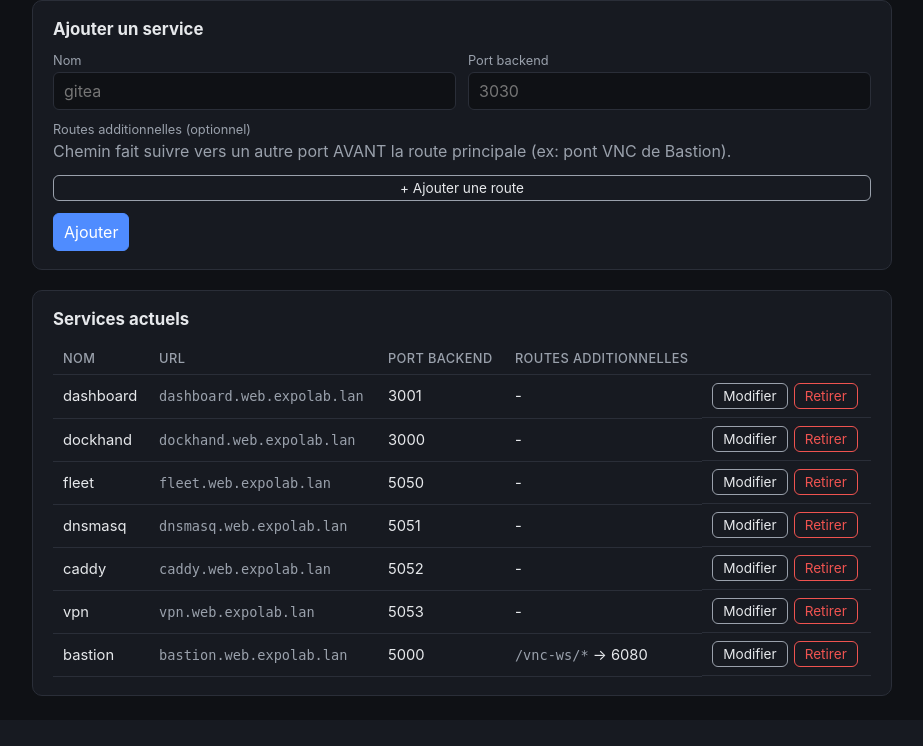
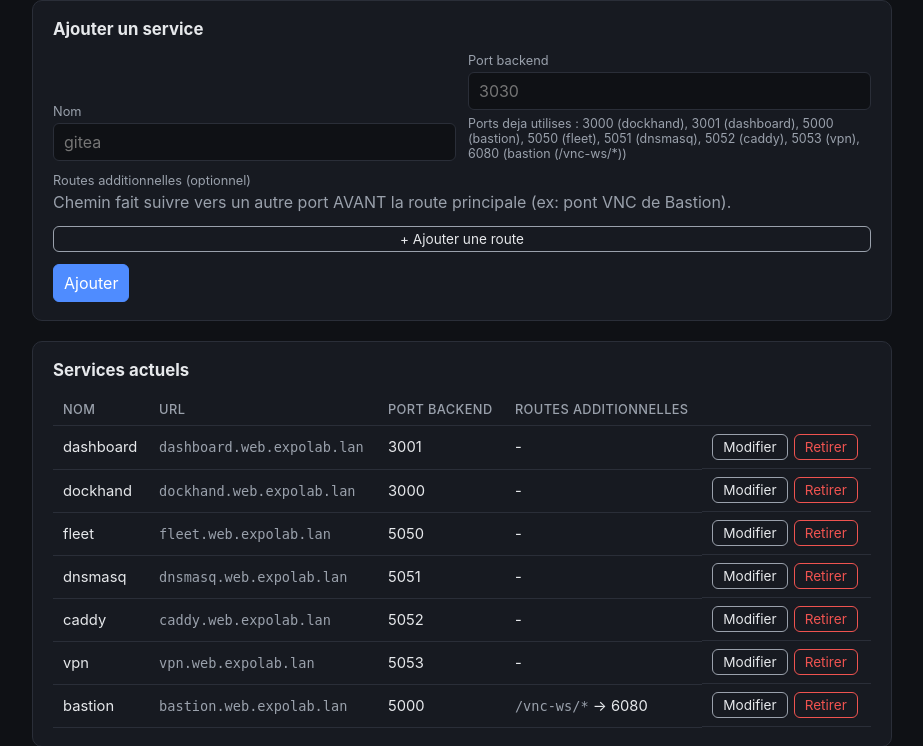
Before and after one commit to nopalpite/expolab, a Flask app: page / in a window 1280 px wide. Shown: the part 93-839 px from the top of the page, without its empty margins (178-1101 px from the left). Before the commit the page ends 789 px from the top, so only its background shows below. Run offline with Flask 3, Linux system fonts and the light colour scheme.

Commit message:
Rend explicite et bloque les conflits de port backend dans caddy-admin
Jusqu'ici rien n'empechait de creer/modifier un service avec un
backend_port deja utilise par un autre (service principal ou
extra_route) - silencieusement accepte cote services.yaml. Ajoute :
- validation serveur (POST/PUT), erreur claire nommant qui utilise deja
  le port ("Port 5051 deja utilise par 'dnsmasq'")
- liste "Ports deja utilises" affichee sous le champ du formulaire
- contour rouge en direct sur le champ des qu'un port en conflit est
  tape, avant meme la soumission

Teste en reel : creation refusee sur un port de service existant et sur
un port d'extra_route existant, aucune entree test n'a fuite dans
services.yaml.

Co-Authored-By: Claude Sonnet 5 <noreply@anthropic.com>

```diff
--- a/caddy-admin/app.py
+++ b/caddy-admin/app.py
@@ -56,6 +56,18 @@ def parse_extra_routes(raw) -> tuple[list[dict] | None, str | None]:
 def load_services() -> dict:
     with open(SERVICES_PATH) as f:
         return yaml.safe_load(f) or {"services": []}
+
+
+def used_ports(services: list[dict], exclude_name: str | None = None) -> dict[int, str]:
+    """port -> description de qui l'utilise deja (service principal ou extra_route)."""
+    used = {}
+    for s in services:
+        if s["name"] == exclude_name:
+            continue
+        used[s["backend_port"]] = s["name"]
+        for route in s.get("extra_routes", []):
+            used[route["backend_port"]] = f"{s['name']} ({route['path']})"
+    return used
 
 
 def save_services(data: dict) -> None:
@@ -134,6 +146,13 @@ def api_services_create():
     if any(s["name"] == name for s in services):
         return jsonify({"error": f"'{name}' existe deja"}), 409
 
+    used = used_ports(services)
+    if port in used:
+        return jsonify({"error": f"Port {port} deja utilise par '{used[port]}'"}), 409
+    for route in extra_routes:
+        if route["backend_port"] in used:
+            return jsonify({"error": f"Port {route['backend_port']} (route {route['path']}) deja utilise par '{used[route['backend_port']]}'"}), 409
+
     entry = {"name": name, "backend_port": port}
     if extra_routes:
         entry["extra_routes"] = extra_routes
@@ -168,6 +187,13 @@ def api_services_update(name: str):
     if target is None:
         return jsonify({"error": f"'{name}' introuvable"}), 404
 
+    used = used_ports(services, exclude_name=name)
+    if port in used:
+        return jsonify({"error": f"Port {port} deja utilise par '{used[port]}'"}), 409
+    for route in extra_routes:
+        if route["backend_port"] in used:
+            return jsonify({"error": f"Port {route['backend_port']} (route {route['path']}) deja utilise par '{used[route['backend_port']]}'"}), 409
+
     target["backend_port"] = port
     if extra_routes:
         target["extra_routes"] = extra_routes
--- a/caddy-admin/static/app.js
+++ b/caddy-admin/static/app.js
@@ -1,5 +1,38 @@
 let editingName = null;
 let servicesByName = {};
+let usedPorts = {};
+
+function computeUsedPorts(services) {
+    const used = {};
+    services.forEach(s => {
+        used[s.backend_port] = s.name;
+        (s.extra_routes || []).forEach(r => {
+            used[r.backend_port] = `${s.name} (${r.path})`;
+        });
+    });
+    return used;
+}
+
+function renderUsedPortsHint() {
+    const hint = document.getElementById("used-ports-hint");
+    const entries = Object.entries(usedPorts)
+        .filter(([port]) => !editingName || usedPorts[port] !== editingName)
+        .sort((a, b) => a[0] - b[0]);
+    hint.textContent = entries.length
+        ? "Ports deja utilises : " + entries.map(([port, who]) => `${port} (${who})`).join(", ")
+        : "";
+}
+
+function checkPortConflict() {
+    const field = document.getElementById("backend_port");
+    const port = parseInt(field.value, 10);
+    const owner = usedPorts[port];
+    const conflict = owner && owner !== editingName;
+    field.style.borderColor = conflict ? "var(--error)" : "";
+    return !conflict;
+}
+
+document.getElementById("backend_port").addEventListener("input", checkPortConflict);
 
 function addRouteRow(path = "", port = "") {
     const list = document.getElementById("extra-routes-list");
@@ -36,6 +69,8 @@ async function loadServices() {
         const data = await res.json();
         const services = data.services || [];
         servicesByName = Object.fromEntries(services.map(s => [s.name, s]));
+        usedPorts = computeUsedPorts(services);
+        renderUsedPortsHint();
         if (!services.length) {
             body.innerHTML = '<tr><td colspan="5" class="empty">Aucun service</td></tr>';
             return;
@@ -94,6 +129,8 @@ function startEditService(name) {
     document.getElementById("create-btn").textContent = "Modifier";
     document.getElementById("create-cancel").hidden = false;
     document.getElementById("create-status").hidden = true;
+    renderUsedPortsHint();
+    checkPortConflict();
 }
 
 function stopEditService() {
@@ -104,6 +141,8 @@ function stopEditService() {
     clearRouteRows();
     document.getElementById("create-btn").textContent = "Ajouter";
     document.getElementById("create-cancel").hidden = true;
+    renderUsedPortsHint();
+    document.getElementById("backend_port").style.borderColor = "";
 }
 
 document.getElementById("create-cancel").addEventListener("click", stopEditService);
--- a/caddy-admin/templates/index.html
+++ b/caddy-admin/templates/index.html
@@ -23,6 +23,7 @@
                 <div class="field">
                     <label for="backend_port">Port backend</label>
                     <input type="number" id="backend_port" name="backend_port" placeholder="3030" min="1" max="65535" required>
+                    <p id="used-ports-hint" class="subtitle" style="margin: 2px 0 0; font-size: 0.78rem;"></p>
                 </div>
                 <div class="field" style="flex-basis: 100%;">
                     <label>Routes additionnelles (optionnel)</label>
```
